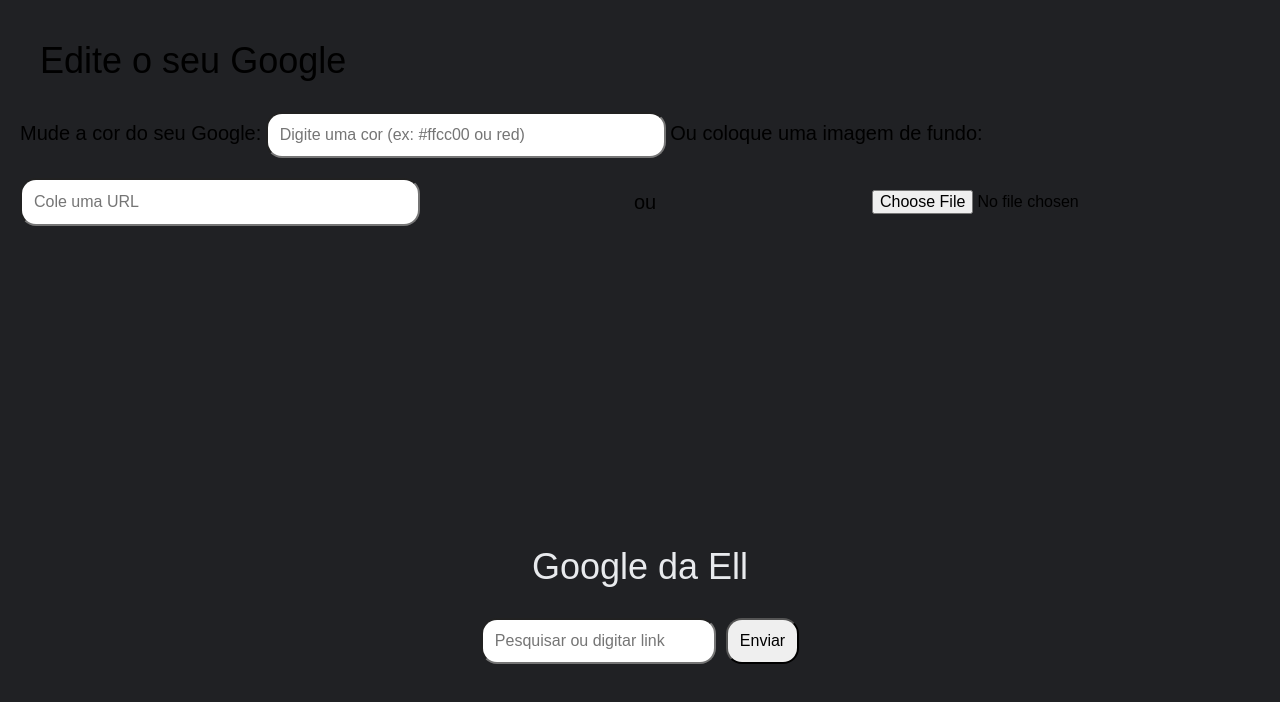
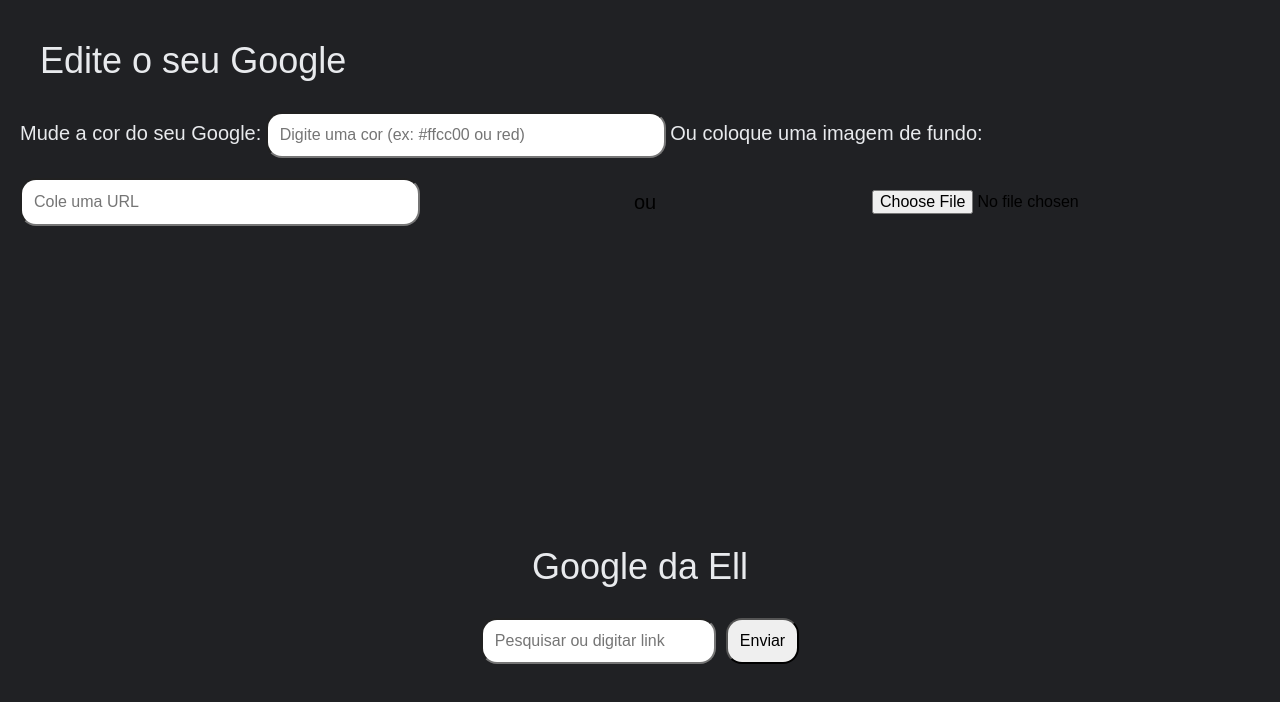
Before and after one commit to Victor-Natan/google, a plain HTML site: page index.html in a window 1280 px wide. Drawn offline with Linux system fonts and the light colour scheme.

Commit message:
alterando cores

```diff
--- a/style.css
+++ b/style.css
@@ -28,10 +28,12 @@
   font-size: 36px;
   font-weight: 400;
   padding: 20px;
+  color: var(--cor-do-texto);
 }
 
 .cabecalho label{
   font-size: 20px;
+  color: var(--cor-do-texto);
 }
 
 .cabecalho div{
```
